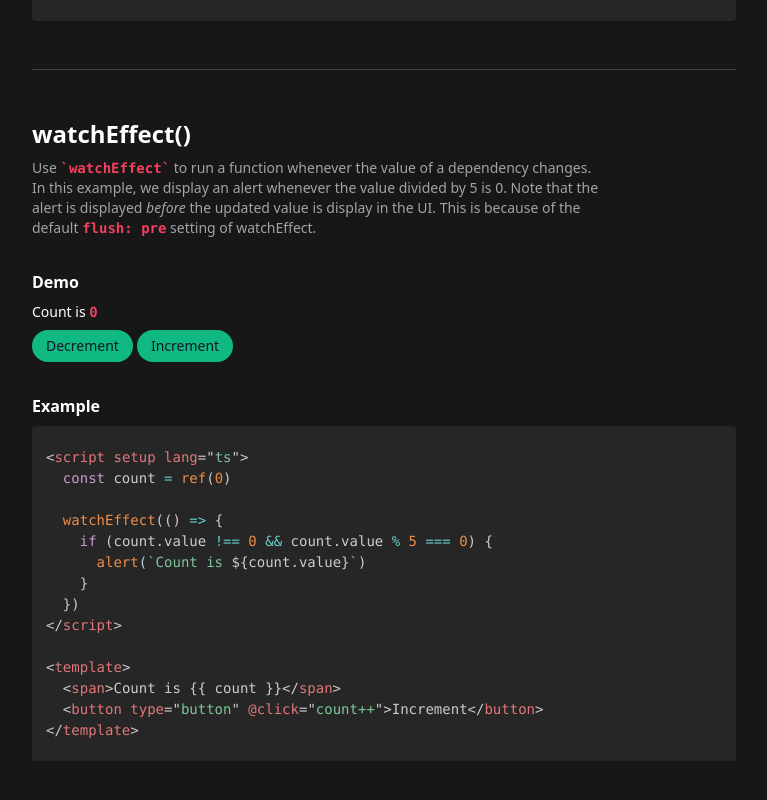
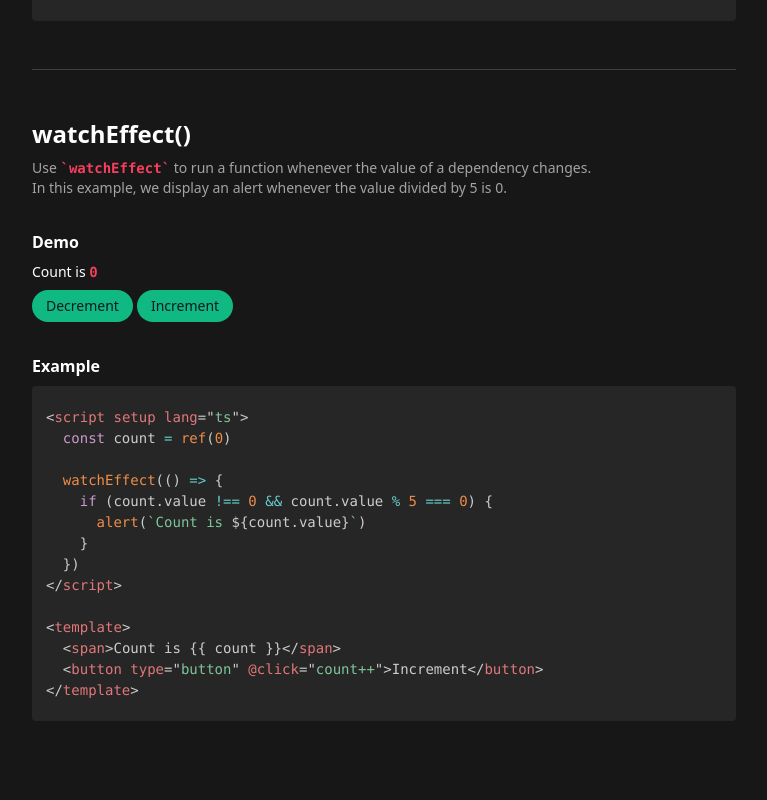
Before and after one commit to rbluethl/vue3-reactivity-breakdown, a Vue app: page / in a window 1280 px wide. Shown: the part 2673-3473 px from the top of the page, without its empty margins (256-1023 px from the left). Built offline with nearby package versions, Linux system fonts and the light colour scheme.

Commit message:
Removed `flush: pre` info

```diff
--- a/src/components/WatchEffect.vue
+++ b/src/components/WatchEffect.vue
@@ -37,10 +37,7 @@ const template = ref(`
     <template #subtitle
       >Use <Code>`watchEffect`</Code> to run a function whenever the value of a
       dependency changes. In this example, we display an alert whenever the
-      value divided by 5 is 0. Note that the alert is displayed
-      <span class="italic">before</span> the updated value is display in the UI.
-      This is because of the default <Code>flush: pre</Code> setting of
-      watchEffect.
+      value divided by 5 is 0.
     </template>
     <template #demo>
       <p class="text-sm font-medium">
```
